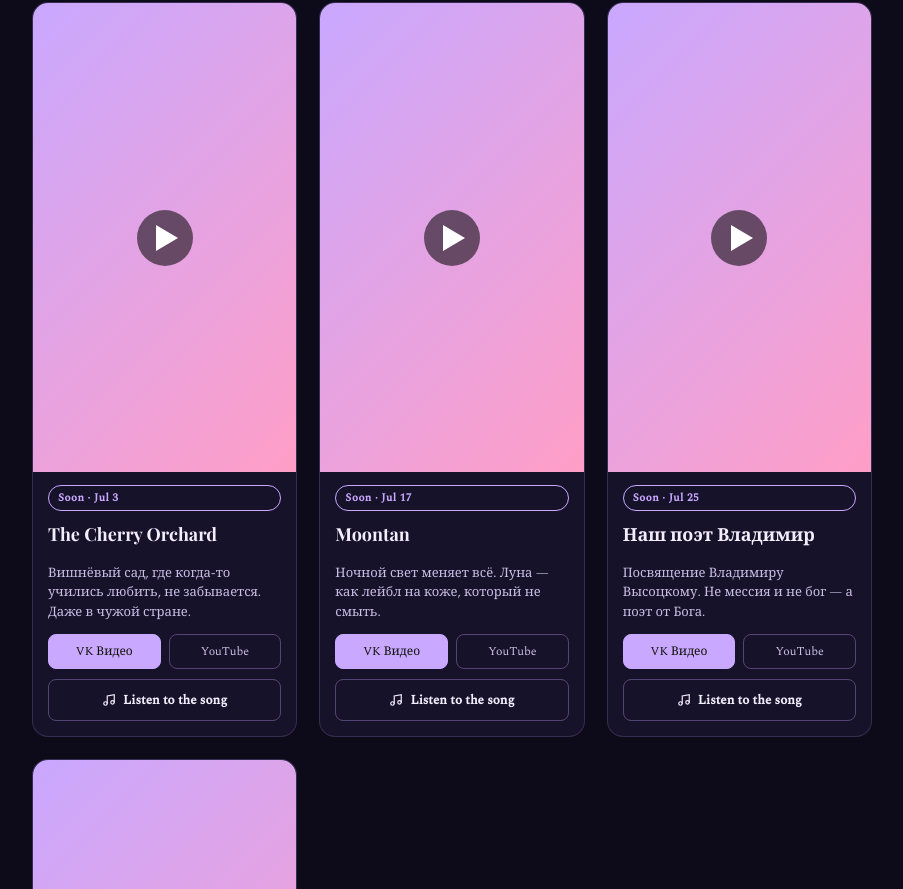
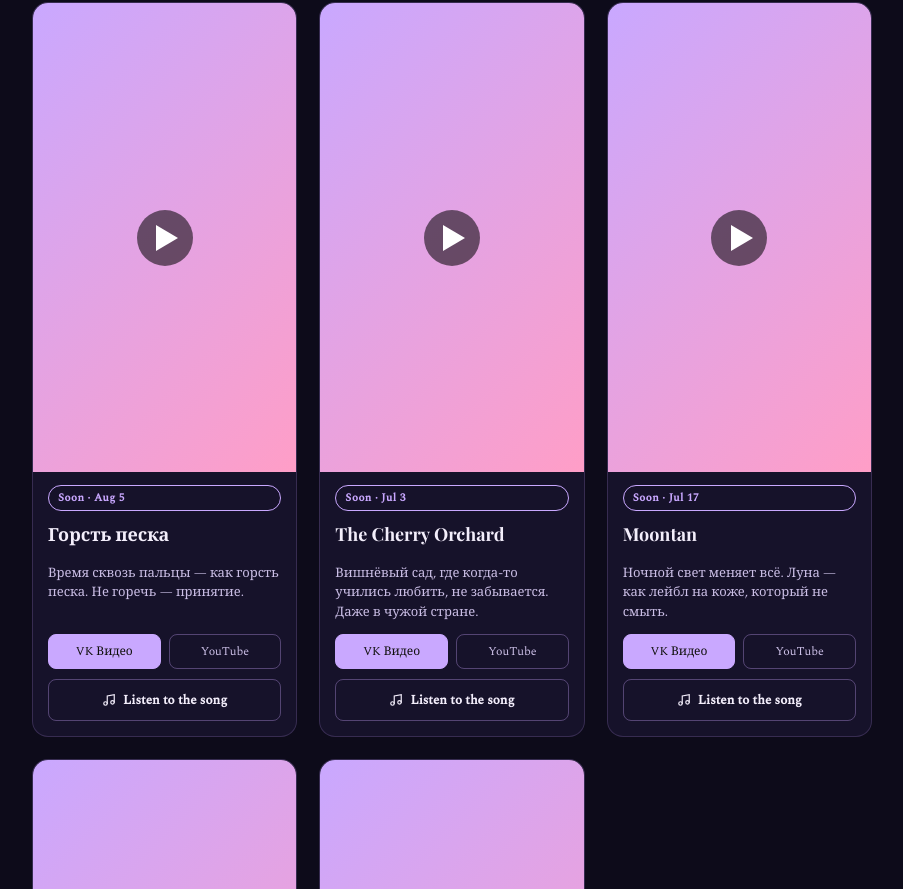
Before and after one commit to antksl-lab/antksl-lab.github.io, a plain HTML site: page index.html in a window 1280 px wide. Shown: the part 3791-4680 px from the top of the page, without its empty margins (188-1091 px from the left). Drawn offline with nearby package versions, Linux system fonts and the light colour scheme; no server answers; animation ran at ten frames a second; a web font is replaced by a local one.

Commit message:
Add files via upload

```diff
--- a/index.html
+++ b/index.html
@@ -760,6 +760,25 @@ html[data-skin="tactile_brutalism"] .reel-more{border-radius:0}
   <p class="vsub" data-i18n-reels="sub">Короткие вертикальные истории — здесь живёт мелодия песни. Услышь её в рилзе, а потом слушай целиком: трек уже вышел или совсем скоро появится на всех площадках.</p>
   <div class="reel-grid">
 
+  <div class="video-card reel-card" data-clip="r4" data-yt="FuHsYcLZngY" data-vk-oid="239543600" data-vk-id="456239025">
+    <div class="video-frame">
+      <div class="video-poster" role="button" tabindex="0" aria-label="Смотреть рилз «Горсть песка»"><span class="play"></span></div>
+    </div>
+    <div class="video-meta">
+      <span class="reel-badge soon" data-i18n-reels="b_0508">Скоро · 05.08</span>
+      <h3 class="vt">Горсть песка</h3>
+      <p class="reel-cap">Время сквозь пальцы — как горсть песка. Не горечь — принятие.</p>
+      <div class="video-src">
+        <button data-src="vk" aria-pressed="true">VK Видео</button>
+        <button data-src="yt" aria-pressed="false">YouTube</button>
+      </div>
+      <a class="reel-listen" href="https://band.link/gorstpeskaantksl" target="_blank" rel="noopener">
+        <svg width="14" height="14" viewBox="0 0 24 24" fill="none" stroke="currentColor" stroke-width="2" stroke-linecap="round"><path d="M9 18V5l12-2v13"/><circle cx="6" cy="18" r="3"/><circle cx="18" cy="16" r="3"/></svg>
+        <span data-i18n-reels="listen">Слушать песню</span>
+      </a>
+    </div>
+  </div>
+
   <div class="video-card reel-card" data-clip="r0" data-yt="mxI7bKLNvjM" data-vk-oid="239543600" data-vk-id="456239023">
     <div class="video-frame">
       <div class="video-poster" role="button" tabindex="0" aria-label="Смотреть рилз «The Cherry Orchard»"><span class="play"></span></div>
@@ -1415,11 +1434,11 @@ document.querySelectorAll('.lp-opt').forEach(btn=>{
 </script>
 <script>(function(){
   var R={
-    ru:{title:"Рилзы",sub:"Короткие вертикальные истории — здесь живёт мелодия песни. Услышь её в рилзе, а потом слушай целиком: трек уже вышел или совсем скоро появится на всех площадках.",listen:"Слушать песню",b_out:"Уже вышел",b_0307:"Скоро · 03.07",b_1707:"Скоро · 17.07",b_2507:"Скоро · 25.07",more:"Показать ещё"},
-    en:{title:"Reels",sub:"Short vertical stories — where a song's melody lives. Catch it in a reel, then hear the whole thing: the track is already out or arriving very soon everywhere.",listen:"Listen to the song",b_out:"Out now",b_0307:"Soon · Jul 3",b_1707:"Soon · Jul 17",b_2507:"Soon · Jul 25",more:"Show more"},
-    de:{title:"Reels",sub:"Kurze vertikale Geschichten — hier lebt die Melodie des Liedes. Hör sie im Reel und dann ganz: Der Track ist schon da oder erscheint bald überall.",listen:"Song anhören",b_out:"Jetzt da",b_0307:"Bald · 3.07",b_1707:"Bald · 17.07",b_2507:"Bald · 25.07",more:"Mehr zeigen"},
-    ja:{title:"リール",sub:"縦型のショートストーリー——曲のメロディーがここに。リールで聴いて、そのあとフルで。楽曲はすでに配信中、または間もなく各プラットフォームに登場します。",listen:"曲を聴く",b_out:"配信中",b_0307:"近日 · 7/3",b_1707:"近日 · 7/17",b_2507:"近日 · 7/25",more:"もっと見る"},
-    zh:{title:"短视频",sub:"竖屏短片——歌曲的旋律在这里。先在短视频里听见，再完整聆听：歌曲已上线，或即将登陆各大平台。",listen:"收听歌曲",b_out:"已发布",b_0307:"即将 · 7/3",b_1707:"即将 · 7/17",b_2507:"即将 · 7/25",more:"显示更多"}
+    ru:{title:"Рилзы",sub:"Короткие вертикальные истории — здесь живёт мелодия песни. Услышь её в рилзе, а потом слушай целиком: трек уже вышел или совсем скоро появится на всех площадках.",listen:"Слушать песню",b_out:"Уже вышел",b_0307:"Скоро · 03.07",b_1707:"Скоро · 17.07",b_2507:"Скоро · 25.07",b_0508:"Скоро · 05.08",more:"Показать ещё"},
+    en:{title:"Reels",sub:"Short vertical stories — where a song's melody lives. Catch it in a reel, then hear the whole thing: the track is already out or arriving very soon everywhere.",listen:"Listen to the song",b_out:"Out now",b_0307:"Soon · Jul 3",b_1707:"Soon · Jul 17",b_2507:"Soon · Jul 25",b_0508:"Soon · Aug 5",more:"Show more"},
+    de:{title:"Reels",sub:"Kurze vertikale Geschichten — hier lebt die Melodie des Liedes. Hör sie im Reel und dann ganz: Der Track ist schon da oder erscheint bald überall.",listen:"Song anhören",b_out:"Jetzt da",b_0307:"Bald · 3.07",b_1707:"Bald · 17.07",b_2507:"Bald · 25.07",b_0508:"Bald · 5.08",more:"Mehr zeigen"},
+    ja:{title:"リール",sub:"縦型のショートストーリー——曲のメロディーがここに。リールで聴いて、そのあとフルで。楽曲はすでに配信中、または間もなく各プラットフォームに登場します。",listen:"曲を聴く",b_out:"配信中",b_0307:"近日 · 7/3",b_1707:"近日 · 7/17",b_2507:"近日 · 7/25",b_0508:"近日 · 8/5",more:"もっと見る"},
+    zh:{title:"短视频",sub:"竖屏短片——歌曲的旋律在这里。先在短视频里听见，再完整聆听：歌曲已上线，或即将登陆各大平台。",listen:"收听歌曲",b_out:"已发布",b_0307:"即将 · 7/3",b_1707:"即将 · 7/17",b_2507:"即将 · 7/25",b_0508:"即将 · 8/5",more:"显示更多"}
   };
   function lang(){try{var l=(document.documentElement.lang||'ru').slice(0,2);var t=R[l]||R.ru;
     document.querySelectorAll('[data-i18n-reels]').forEach(function(n){var k=n.getAttribute('data-i18n-reels');if(t[k])n.textContent=t[k];});}catch(e){}}
```
